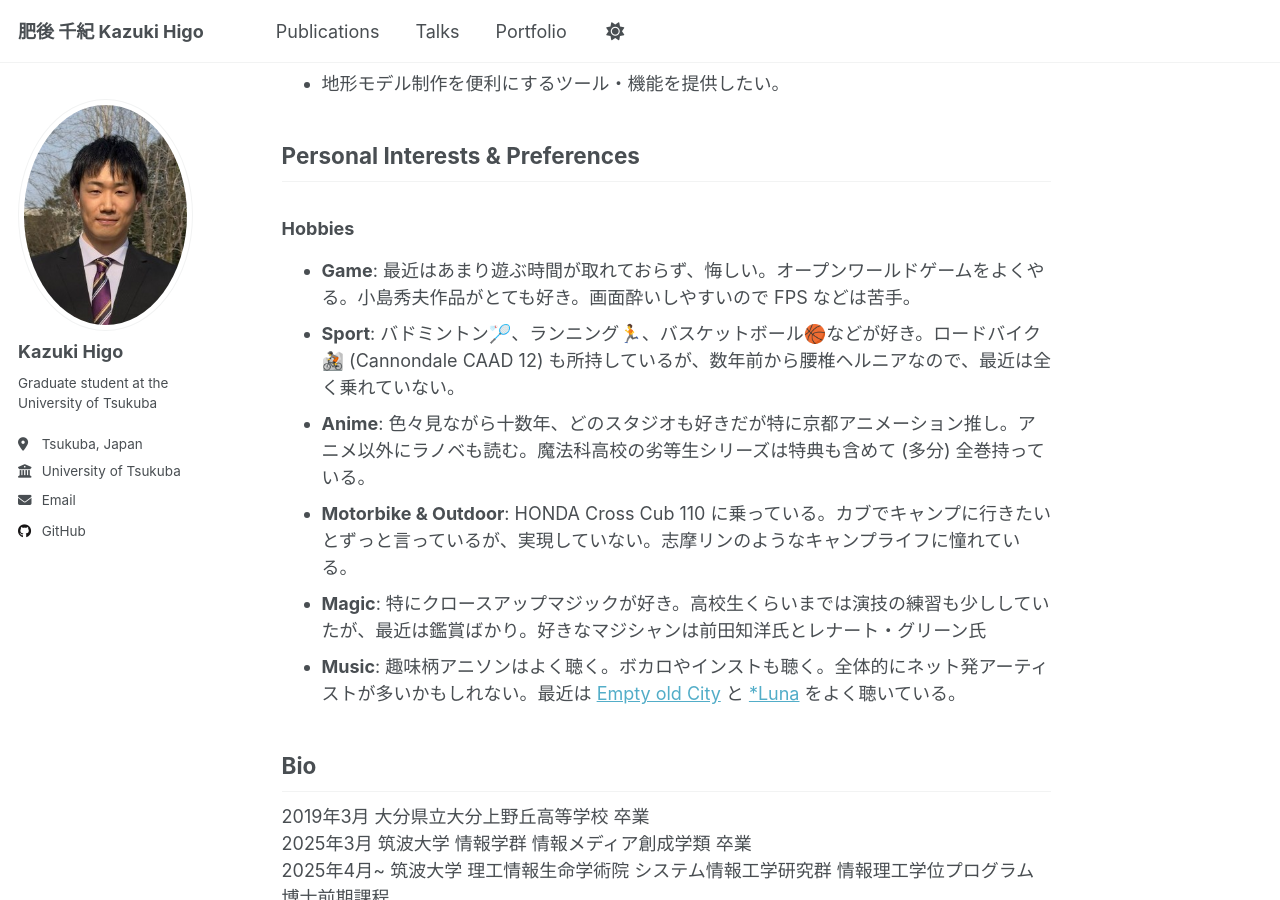
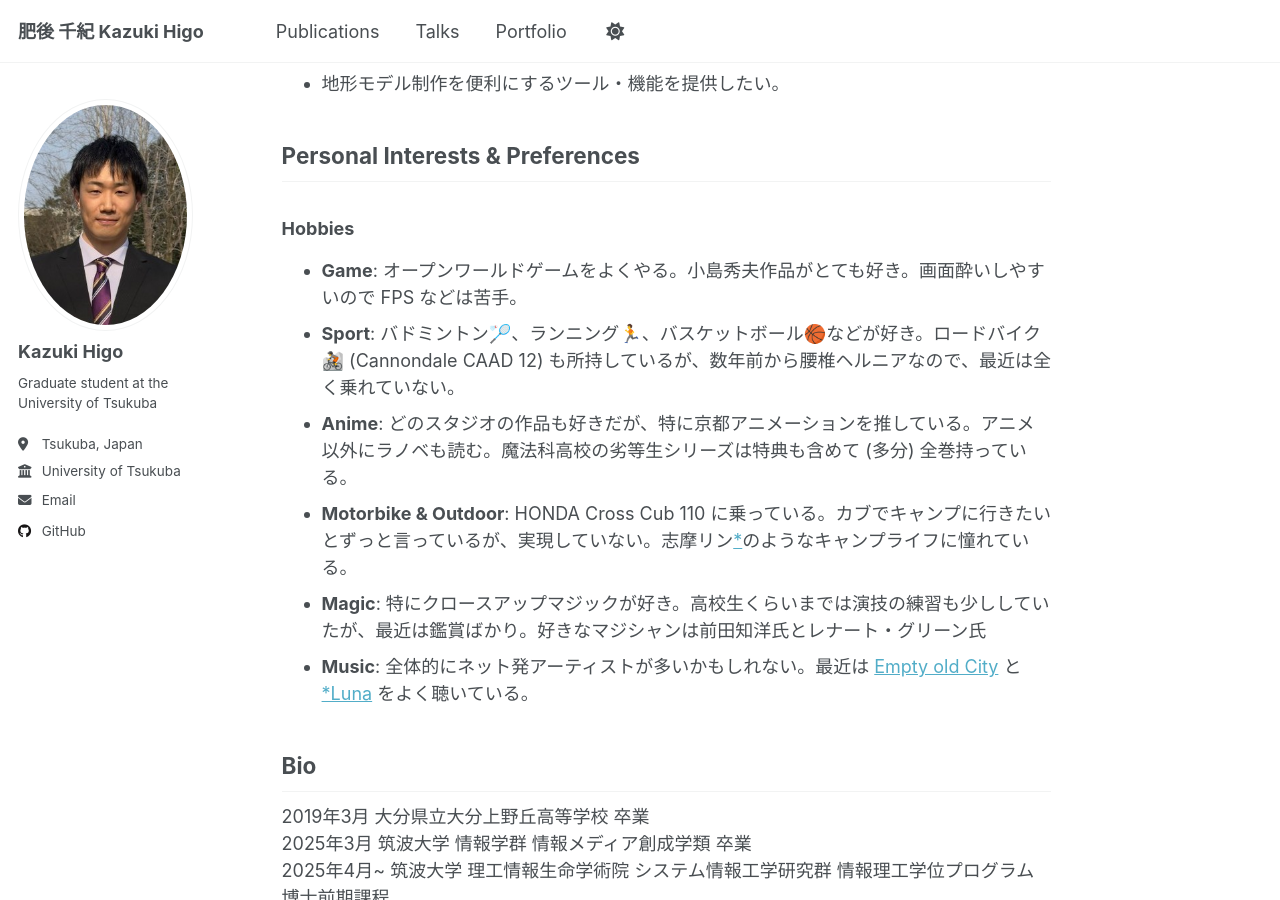
Before and after one commit to millennium-nova/millennium-nova.github.io, a Jekyll site: the page built from _pages/about.md, in a window 1280 px wide and 900 px high, scrolled down 1392 px. Built offline with Jekyll 4.4.1, drawn with Linux system fonts in a browser that asks for light colours; grey boxes are pictures that could not be loaded.

Commit message:
プロフィールの個人的な興味と好みに関する内容を更新

```diff
--- a/_pages/about.md
+++ b/_pages/about.md
@@ -88,12 +88,12 @@ A Study of Image Synthesis and Editing Using Deep Learning
 ## Personal Interests & Preferences
 
 ### Hobbies
-- **Game**: 最近はあまり遊ぶ時間が取れておらず、悔しい。オープンワールドゲームをよくやる。小島秀夫作品がとても好き。画面酔いしやすいので FPS などは苦手。
+- **Game**: オープンワールドゲームをよくやる。小島秀夫作品がとても好き。画面酔いしやすいので FPS などは苦手。
 - **Sport**: バドミントン🏸、ランニング🏃、バスケットボール🏀などが好き。ロードバイク🚵 (Cannondale CAAD 12) も所持しているが、数年前から腰椎ヘルニアなので、最近は全く乗れていない。
-- **Anime**: 色々見ながら十数年、どのスタジオも好きだが特に京都アニメーション推し。アニメ以外にラノベも読む。魔法科高校の劣等生シリーズは特典も含めて (多分) 全巻持っている。
-- **Motorbike & Outdoor**: HONDA Cross Cub 110 に乗っている。カブでキャンプに行きたいとずっと言っているが、実現していない。志摩リンのようなキャンプライフに憧れている。
+- **Anime**: どのスタジオの作品も好きだが、特に京都アニメーションを推している。アニメ以外にラノベも読む。魔法科高校の劣等生シリーズは特典も含めて (多分) 全巻持っている。
+- **Motorbike & Outdoor**: HONDA Cross Cub 110 に乗っている。カブでキャンプに行きたいとずっと言っているが、実現していない。志摩リン[*](https://yurucamp.jp/third/character/rin.php)のようなキャンプライフに憧れている。
 - **Magic**: 特にクロースアップマジックが好き。高校生くらいまでは演技の練習も少ししていたが、最近は鑑賞ばかり。好きなマジシャンは前田知洋氏とレナート・グリーン氏
-- **Music**: 趣味柄アニソンはよく聴く。ボカロやインストも聴く。全体的にネット発アーティストが多いかもしれない。最近は [Empty old City](https://kamitsubaki.jp/artist/empty-old-city/) と [*Luna](https://www.ast-luna.com/) をよく聴いている。
+- **Music**: 全体的にネット発アーティストが多いかもしれない。最近は [Empty old City](https://kamitsubaki.jp/artist/empty-old-city/) と [*Luna](https://www.ast-luna.com/) をよく聴いている。
 
 ## Bio
 2019年3月  大分県立大分上野丘高等学校 卒業
```
